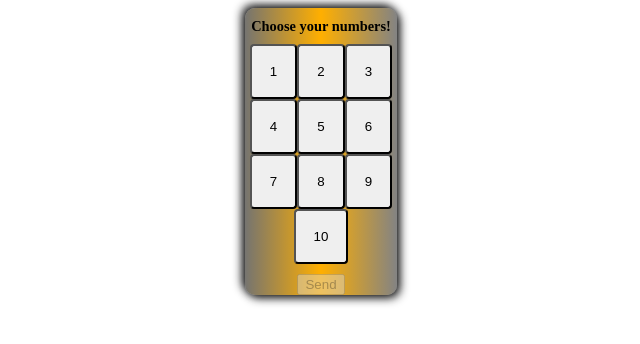
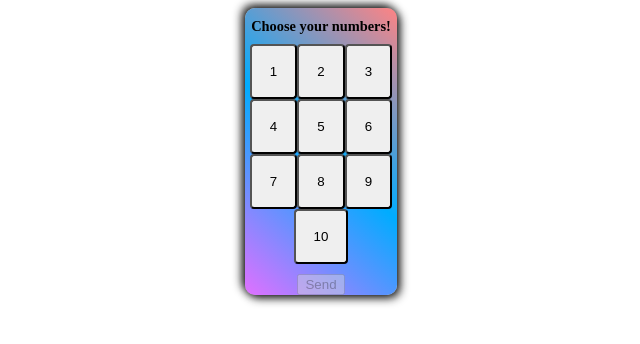
Before and after one commit to armand-carreras/random-game, a plain HTML site: page index.html in a window 1280 px wide. Shown: the whole page, without its empty margins (319-959 px from the left). Drawn offline with Linux system fonts and the light colour scheme.

Commit message:
Update main.css

```diff
--- a/main.css
+++ b/main.css
@@ -39,7 +39,8 @@ div.container{
   box-shadow: 3px 3px 10px  #181818, -3px -3px 10px  #181818;
   border-radius: 10px;
   background: rgb(9,7,0);
-background: linear-gradient(90deg, rgba(9,7,0,0.5606617647058824) 0%, rgba(255,175,0,1) 50%, rgba(0,0,0,0.48503151260504207) 100%);
+background: linear-gradient(42deg, rgba(201,0,255,0.5606617647058824) 0%, rgba(0,172,255,1) 50%, rgba(255,0,0,0.48503151260504207) 100%);
+
 }
 h1{
   font-size: 0.9em;
```
